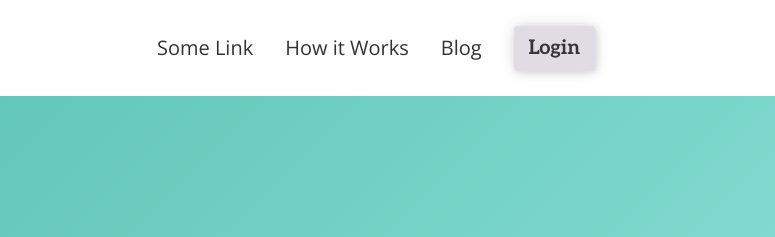
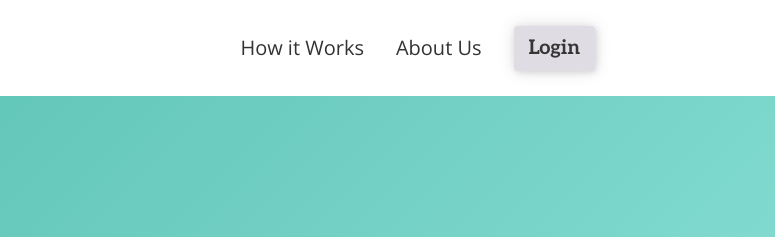
Before and after one commit to bookr-team/joel-marketing, a website: page index.html in a window 1280 px wide. Shown: the top 237 px of the page, 505-1280 px from the left. Drawn offline with nearby package versions, Linux system fonts and the light colour scheme.

Commit message:
Remove nav link

```diff
--- a/index.html
+++ b/index.html
@@ -33,9 +33,8 @@
           </div>
           <div id="nav-menu" class="navbar-menu">
             <div class="navbar-end hover-effect-bound">
-              <a href="#" class="navbar-item">Some Link</a>
               <a href="#how-it-works" class="navbar-item">How it Works</a>
-              <a href="#" class="navbar-item">Blog</a>
+              <a href="#" class="navbar-item">About Us</a>
             </div>
             <div class="buttons">
               <a href="https://bookr.netlify.com/" class="button">Login</a>
@@ -164,7 +163,7 @@
         <div class="testimonials-component">
           <div class="testimonials-container">
             <!-- dynamically generated in main.js -->
-            </div>
+          </div>
         </div>
       </div>
     </section>
```
